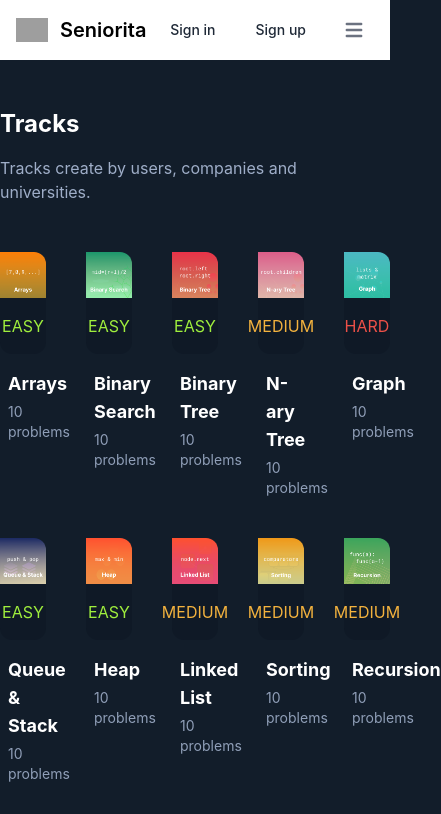
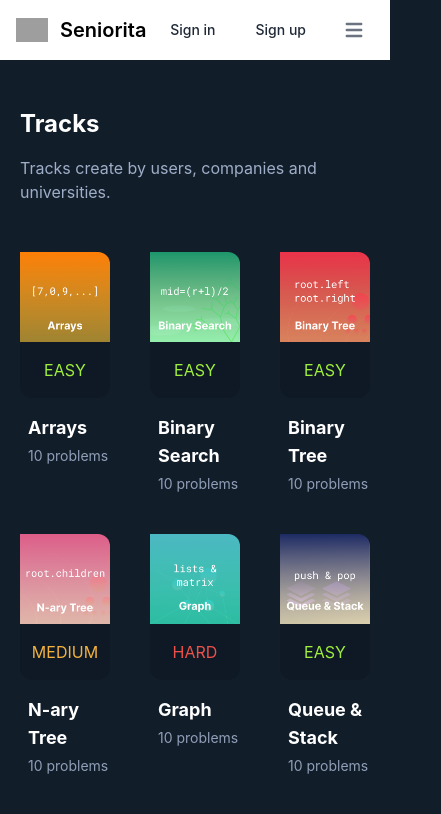
Before and after one commit to Akezh/Senior-Project, a Next.js app: page / in a window 390 px wide. Shown: the top 814 px of the page, 441 px wide, since content can reach past the window. Built offline with nearby package versions, Linux system fonts and the light colour scheme; grey boxes are pictures that could not be loaded.

Commit message:
fix: improve main template

```diff
--- a/src/components/page/CoursesPage/component.tsx
+++ b/src/components/page/CoursesPage/component.tsx
@@ -11,7 +11,7 @@ export const CoursesPage = () => {
           Tracks create by users, companies and universities.
         </p>
 
-        <div className="mt-12 grid grid-cols-5 gap-10">
+        <div className="mt-12 grid md:grid-cols-5 gap-10 grid-cols-3">
           {coursesData?.map(({ title, subtitle, difficulty, imageSrc }) => (
             <TrackCard
               key={title}
--- a/src/components/templates/PageTemplate/component.tsx
+++ b/src/components/templates/PageTemplate/component.tsx
@@ -7,7 +7,7 @@ export const PageTemplate: FC<Props> = ({ children }) => {
   return (
     <>
       <Header />
-      {children}
+      <div className="px-5 mb-10 md:px-0">{children}</div>
     </>
   );
 };
```
